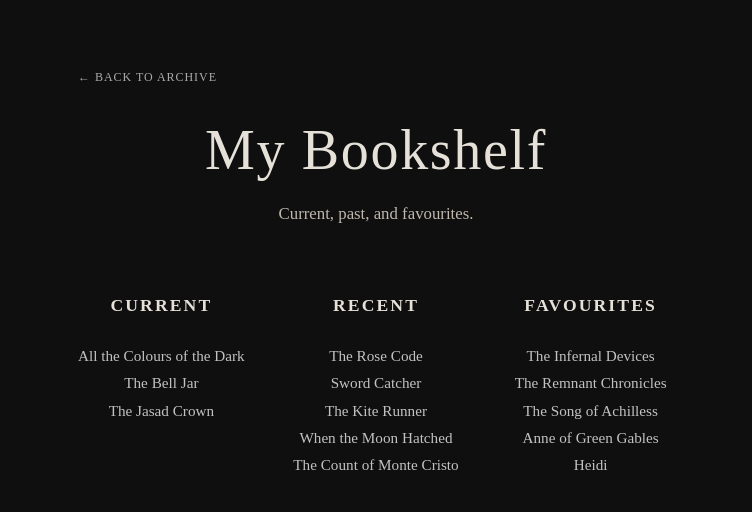
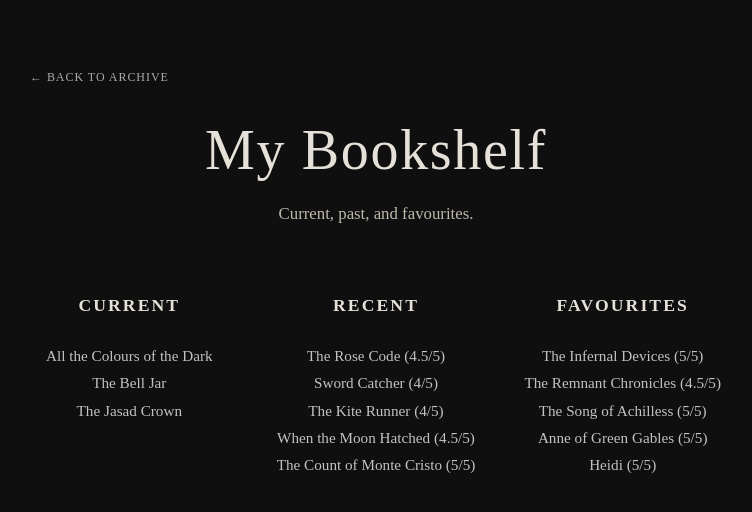
Before and after one commit to enyaf/JADE-2026, a React (Vite) app: page /JADE-2026/bookshelf in a window 1280 px wide. Shown: the top 512 px of the page, without its empty margins (264-1016 px from the left). Built offline with nearby package versions, Linux system fonts and the light colour scheme.

Commit message:
rankings

```diff
--- a/src/Bookshelf.jsx
+++ b/src/Bookshelf.jsx
@@ -29,22 +29,22 @@
   <div className="bookshelf-column">
     <h2 className="bookshelf-heading">Recent</h2>
     <ul className="bookshelf-list">
-      <li>The Rose Code</li>
-      <li>Sword Catcher</li>
-      <li>The Kite Runner</li>
-      <li>When the Moon Hatched</li>
-      <li>The Count of Monte Cristo</li>
+      <li>The Rose Code (4.5/5)</li>
+      <li>Sword Catcher (4/5)</li>
+      <li>The Kite Runner (4/5)</li>
+      <li>When the Moon Hatched (4.5/5)</li>
+      <li>The Count of Monte Cristo (5/5)</li>
     </ul>
   </div>
 
   <div className="bookshelf-column">
     <h2 className="bookshelf-heading">Favourites</h2>
     <ul className="bookshelf-list">
-      <li>The Infernal Devices</li>
-      <li>The Remnant Chronicles</li>
-      <li>The Song of Achilless</li>
-      <li>Anne of Green Gables</li>
-      <li>Heidi</li>
+      <li>The Infernal Devices (5/5)</li>
+      <li>The Remnant Chronicles (4.5/5)</li>
+      <li>The Song of Achilless (5/5)</li>
+      <li>Anne of Green Gables (5/5)</li>
+      <li>Heidi (5/5)</li>
     </ul>
   </div>
 </section>
```
